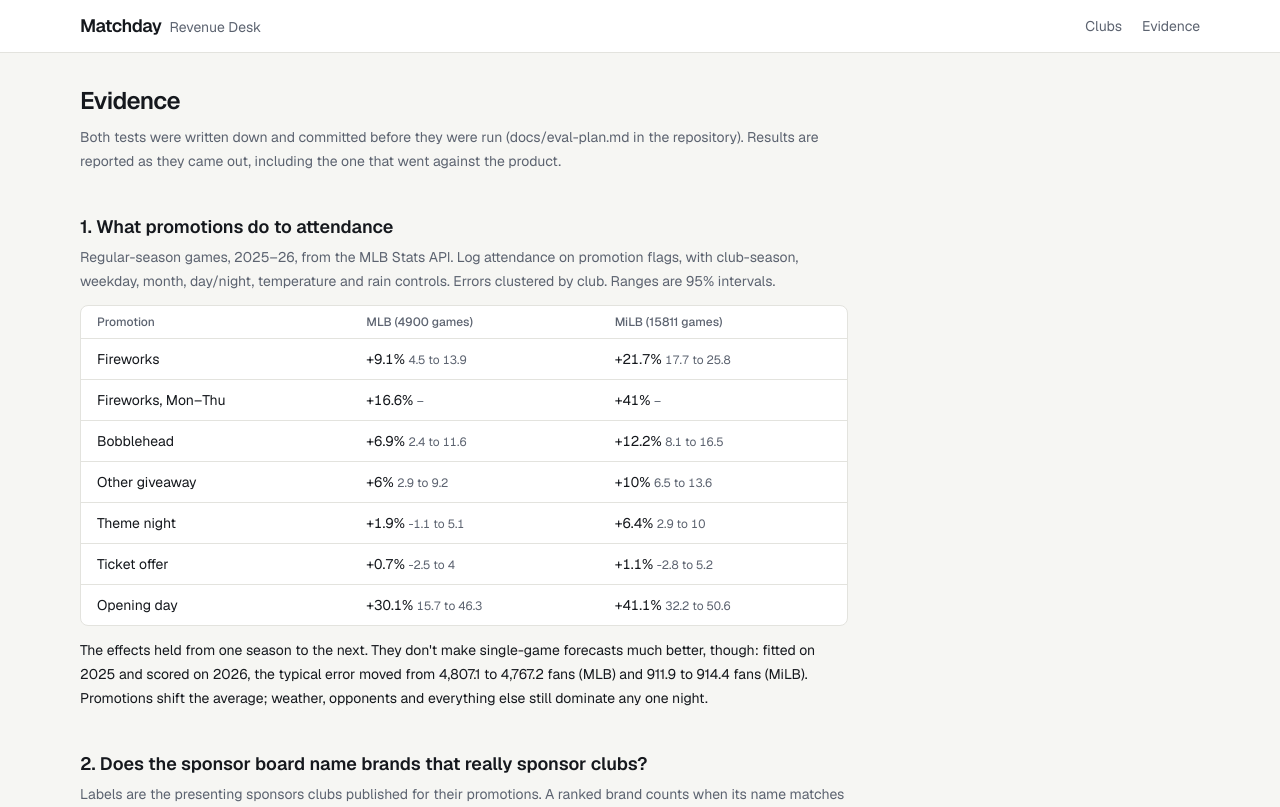
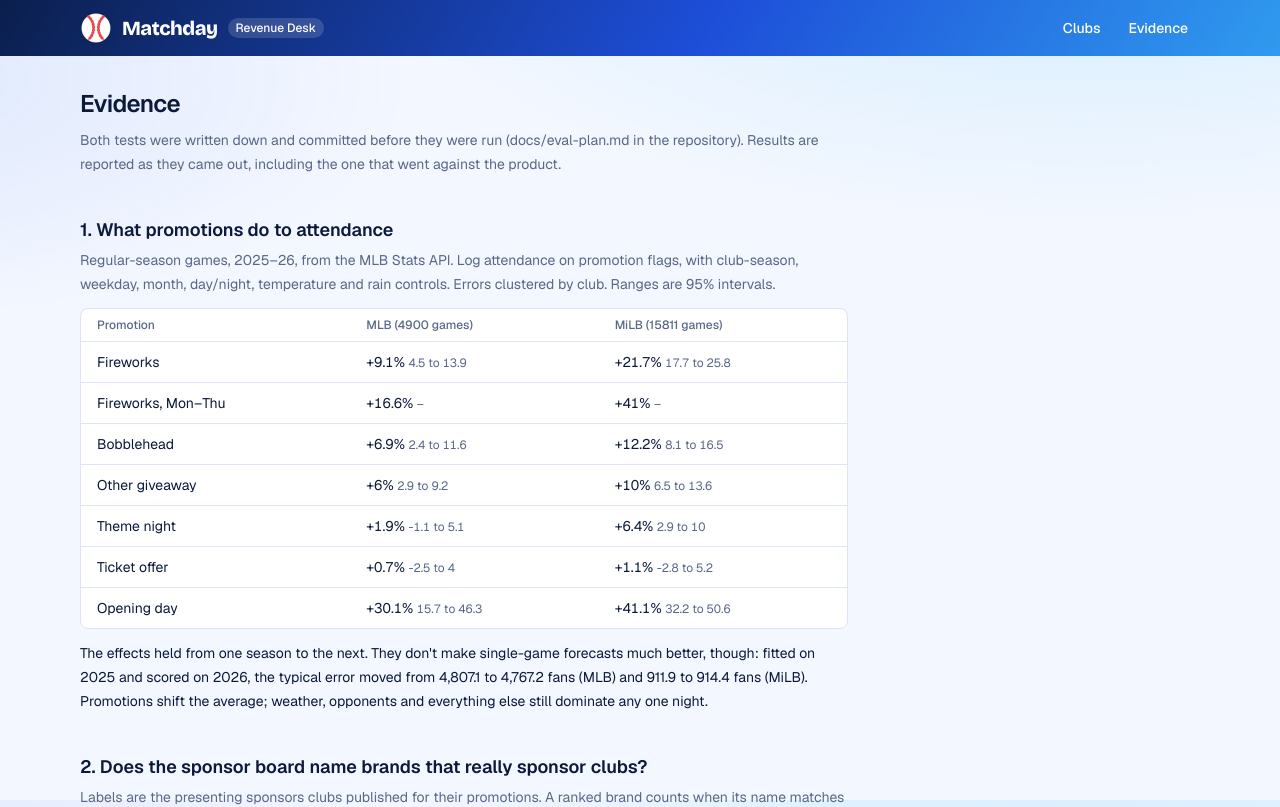
Before and after one commit to N-45div/Matchday, a Next.js app: page /proof in a window 1280 px wide. Shown: the top 807 px of the page. Built offline with nearby package versions, Linux system fonts and the light colour scheme.

Commit message:
Light blue theme, motion and shared pieces for the interim look

```diff
--- /dev/null
+++ b/src/app/count-up.tsx
@@ -0,0 +1,26 @@
+"use client";
+
+import { useEffect, useState } from "react";
+
+/** Counts up to a number once on load. The server renders the final number, so it reads right without scripts. */
+export function CountUp({ value, prefix = "", duration = 1300 }: { value: number; prefix?: string; duration?: number }) {
+  const [shown, setShown] = useState(value);
+  useEffect(() => {
+    if (window.matchMedia("(prefers-reduced-motion: reduce)").matches) return;
+    let frame = 0;
+    const start = performance.now();
+    const tick = (now: number) => {
+      const t = Math.min(1, (now - start) / duration);
+      setShown(Math.round(value * (1 - Math.pow(1 - t, 3))));
+      if (t < 1) frame = requestAnimationFrame(tick);
+    };
+    frame = requestAnimationFrame(tick);
+    return () => cancelAnimationFrame(frame);
+  }, [value, duration]);
+  return (
+    <span className="tabular-nums">
+      {prefix}
+      {shown.toLocaleString("en-US")}
+    </span>
+  );
+}
--- a/src/app/globals.css
+++ b/src/app/globals.css
@@ -1,31 +1,27 @@
 @import "tailwindcss";
 
+/* Matchday: a bright ballpark look. Light only, on purpose: it's a daytime work tool for club staff. */
 :root {
-  --bg: #f6f6f3;
+  color-scheme: light;
+  --bg: #f3f7ff;
   --surface: #ffffff;
-  --ink: #15181d;
-  --muted: #5c6370;
-  --line: #e3e3de;
-  --accent: #1f5130;
+  --ink: #0b1a3a;
+  --muted: #586887;
+  --line: #dbe5f6;
+  --accent: #2563eb;
+  --accent-2: #38bdf8;
   --accent-ink: #ffffff;
-  --accent-soft: #e8f0ea;
-  --warn: #8a5a00;
-  --warn-soft: #fbf1dc;
-}
-
-@media (prefers-color-scheme: dark) {
-  :root {
-    --bg: #0f1113;
-    --surface: #171a1d;
-    --ink: #ececea;
-    --muted: #9aa1ab;
-    --line: #2a2e33;
-    --accent: #6fbf86;
-    --accent-ink: #0f1113;
-    --accent-soft: #1b2a20;
-    --warn: #e0b45c;
-    --warn-soft: #2e2414;
-  }
+  --accent-soft: #e7efff;
+  --navy: #0b1f4d;
+  --sun: #f59e0b;
+  --sun-soft: #fff4dc;
+  --grass: #16a34a;
+  --grass-soft: #e3f7ea;
+  --berry: #7c3aed;
+  --berry-soft: #f0e9ff;
+  --stitch: #e5484d;
+  --warn: #9a3412;
+  --warn-soft: #ffedd5;
 }
 
 @theme inline {
@@ -35,15 +31,90 @@
   --color-muted: var(--muted);
   --color-line: var(--line);
   --color-accent: var(--accent);
+  --color-accent-2: var(--accent-2);
   --color-accent-ink: var(--accent-ink);
   --color-accent-soft: var(--accent-soft);
+  --color-navy: var(--navy);
+  --color-sun: var(--sun);
+  --color-sun-soft: var(--sun-soft);
+  --color-grass: var(--grass);
+  --color-grass-soft: var(--grass-soft);
+  --color-berry: var(--berry);
+  --color-berry-soft: var(--berry-soft);
+  --color-stitch: var(--stitch);
   --color-warn: var(--warn);
   --color-warn-soft: var(--warn-soft);
   --font-sans: var(--font-geist-sans);
   --font-mono: var(--font-geist-mono);
+  --font-display: var(--font-bricolage);
 }
 
 body {
   background: var(--bg);
   color: var(--ink);
 }
+
+/* A field of light blue behind every page. */
+.field {
+  background:
+    radial-gradient(1200px 500px at 85% -10%, rgb(56 189 248 / 0.18), transparent 60%),
+    radial-gradient(900px 400px at -10% 10%, rgb(37 99 235 / 0.1), transparent 60%),
+    var(--bg);
+}
+
+.scoreboard {
+  background: linear-gradient(120deg, #0b1f4d 0%, #1d4ed8 55%, #38bdf8 120%);
+}
+
+/* ---- motion */
+
+@keyframes rise {
+  from { opacity: 0; transform: translateY(10px); }
+  to { opacity: 1; transform: none; }
+}
+@keyframes grow {
+  from { transform: scaleX(0); }
+  to { transform: scaleX(1); }
+}
+@keyframes spin {
+  to { transform: rotate(360deg); }
+}
+@keyframes pop {
+  0% { transform: scale(0.6); opacity: 0; }
+  70% { transform: scale(1.08); opacity: 1; }
+  100% { transform: scale(1); }
+}
+@keyframes fly {
+  0% { offset-distance: 0%; opacity: 0; }
+  8% { opacity: 1; }
+  85% { opacity: 1; }
+  100% { offset-distance: 100%; opacity: 0; }
+}
+@keyframes shimmer {
+  from { background-position: -200% 0; }
+  to { background-position: 200% 0; }
+}
+
+.rise { animation: rise 0.55s cubic-bezier(0.2, 0.7, 0.2, 1) both; }
+.bar-grow { transform-origin: left; animation: grow 1.1s cubic-bezier(0.2, 0.7, 0.2, 1) both; }
+.pop { animation: pop 0.45s cubic-bezier(0.2, 0.7, 0.2, 1) both; }
+.spin-slow { animation: spin 14s linear infinite; }
+.spin-hover:hover { animation: spin 0.8s cubic-bezier(0.2, 0.7, 0.2, 1); }
+.lift { transition: transform 0.18s ease, box-shadow 0.18s ease, border-color 0.18s ease; }
+.lift:hover { transform: translateY(-2px); box-shadow: 0 10px 24px -12px rgb(37 99 235 / 0.45); }
+.shimmer {
+  background: linear-gradient(90deg, var(--accent-soft) 25%, #f7faff 50%, var(--accent-soft) 75%);
+  background-size: 200% 100%;
+  animation: shimmer 1.4s linear infinite;
+}
+.fly {
+  offset-path: path("M -40 150 C 160 -60, 420 -40, 640 170");
+  offset-rotate: auto;
+  animation: fly 4.5s cubic-bezier(0.3, 0.1, 0.4, 1) 0.6s infinite;
+}
+
+@media (prefers-reduced-motion: reduce) {
+  .rise, .bar-grow, .pop, .spin-slow, .spin-hover:hover, .fly, .shimmer { animation: none; }
+  .fly { display: none; }
+  .lift, .lift:hover { transition: none; transform: none; }
+}
--- a/src/app/layout.tsx
+++ b/src/app/layout.tsx
@@ -1,35 +1,38 @@
 import type { Metadata } from "next";
 import Link from "next/link";
-import { Geist, Geist_Mono } from "next/font/google";
+import { Bricolage_Grotesque, Geist, Geist_Mono } from "next/font/google";
+import { Baseball } from "./ui";
 import "./globals.css";
 
 const geistSans = Geist({ variable: "--font-geist-sans", subsets: ["latin"] });
 const geistMono = Geist_Mono({ variable: "--font-geist-mono", subsets: ["latin"] });
+const bricolage = Bricolage_Grotesque({ variable: "--font-bricolage", subsets: ["latin"] });
 
 export const metadata: Metadata = {
   title: "Matchday Revenue Desk",
-  description: "Promotion calendars, sponsor prospects and local partners for baseball clubs, grounded in measured attendance lift and local taste.",
+  description: "Promotion calendars, sponsor prospects and local food partners for baseball clubs, grounded in measured attendance lift and Qloo taste data.",
 };
 
 export default function RootLayout({ children }: LayoutProps<"/">) {
   return (
-    <html lang="en" className={`${geistSans.variable} ${geistMono.variable} h-full antialiased`}>
-      <body className="flex min-h-full flex-col font-sans">
-        <header className="border-b border-line bg-surface">
-          <div className="mx-auto flex max-w-6xl items-center justify-between px-4 py-3">
-            <Link href="/" className="flex items-baseline gap-2">
-              <span className="text-lg font-semibold tracking-tight">Matchday</span>
-              <span className="text-sm text-muted">Revenue Desk</span>
+    <html lang="en" className={`${geistSans.variable} ${geistMono.variable} ${bricolage.variable} h-full antialiased`}>
+      <body className="field flex min-h-full flex-col font-sans">
+        <header className="scoreboard text-white">
+          <div className="mx-auto flex max-w-6xl items-center justify-between gap-4 px-4 py-3">
+            <Link href="/" className="group flex items-center gap-2.5">
+              <Baseball className="spin-hover h-8 w-8 drop-shadow" />
+              <span className="font-display text-xl font-extrabold tracking-tight">Matchday</span>
+              <span className="hidden rounded-full bg-white/15 px-2 py-0.5 text-xs font-medium sm:inline">Revenue Desk</span>
             </Link>
-            <nav className="flex gap-5 text-sm text-muted">
-              <Link href="/" className="hover:text-ink">Clubs</Link>
-              <Link href="/proof" className="hover:text-ink">Evidence</Link>
+            <nav className="flex gap-1 text-sm font-medium">
+              <Link href="/" className="rounded-full px-3 py-1.5 hover:bg-white/15">Clubs</Link>
+              <Link href="/proof" className="rounded-full px-3 py-1.5 hover:bg-white/15">Evidence</Link>
             </nav>
           </div>
         </header>
         <main className="mx-auto w-full max-w-6xl flex-1 px-4 py-8">{children}</main>
-        <footer className="border-t border-line px-4 py-6 text-center text-xs text-muted">
-          Taste data from Qloo. Attendance and promotions from the MLB Stats API, used only as aggregates.
+        <footer className="border-t border-line bg-surface/60 px-4 py-6 text-center text-xs text-muted">
+          Taste data from Qloo. Attendance and promotions from the MLB Stats API, used only as aggregates. Not affiliated with MLB or any club.
         </footer>
       </body>
     </html>
--- /dev/null
+++ b/src/app/ui.tsx
@@ -0,0 +1,33 @@
+// Small shared pieces of the Matchday look.
+
+export function Baseball({ className = "" }: { className?: string }) {
+  return (
+    <svg viewBox="0 0 32 32" className={className} aria-hidden="true">
+      <circle cx="16" cy="16" r="14.5" fill="#fff" stroke="#0b1a3a" strokeOpacity="0.12" />
+      <g fill="none" stroke="#e5484d" strokeLinecap="round">
+        <path d="M8.6 4.6c3.3 3 5 6.9 5 11.4s-1.7 8.4-5 11.4" strokeWidth="1.1" />
+        <path d="M23.4 4.6c-3.3 3-5 6.9-5 11.4s1.7 8.4 5 11.4" strokeWidth="1.1" />
+        <path d="M8.6 4.6c3.3 3 5 6.9 5 11.4s-1.7 8.4-5 11.4" strokeWidth="3" strokeDasharray="0.5 2.4" />
+        <path d="M23.4 4.6c-3.3 3-5 6.9-5 11.4s1.7 8.4 5 11.4" strokeWidth="3" strokeDasharray="0.5 2.4" />
+      </g>
+    </svg>
+  );
+}
+
+export const PROMO_STYLE: Record<string, { label: string; nights: string; dot: string; chip: string }> = {
+  opening: { label: "Opening night", nights: "opening nights", dot: "bg-stitch", chip: "bg-[#ffe4e5] text-stitch" },
+  fireworks: { label: "Fireworks", nights: "fireworks nights", dot: "bg-sun", chip: "bg-sun-soft text-[#b45309]" },
+  bobblehead: { label: "Bobblehead", nights: "bobblehead nights", dot: "bg-accent", chip: "bg-accent-soft text-accent" },
+  giveaway: { label: "Giveaway", nights: "giveaway nights", dot: "bg-grass", chip: "bg-grass-soft text-grass" },
+  theme: { label: "Theme night", nights: "theme nights", dot: "bg-berry", chip: "bg-berry-soft text-berry" },
+};
+
+export function SectionTitle({ kicker, title, children }: { kicker: string; title: string; children?: React.ReactNode }) {
+  return (
+    <div>
+      <p className="text-xs font-semibold uppercase tracking-[0.14em] text-accent">{kicker}</p>
+      <h2 className="mt-1 font-display text-2xl font-bold tracking-tight">{title}</h2>
+      {children && <p className="mt-1.5 max-w-3xl text-sm leading-6 text-muted">{children}</p>}
+    </div>
+  );
+}
```
